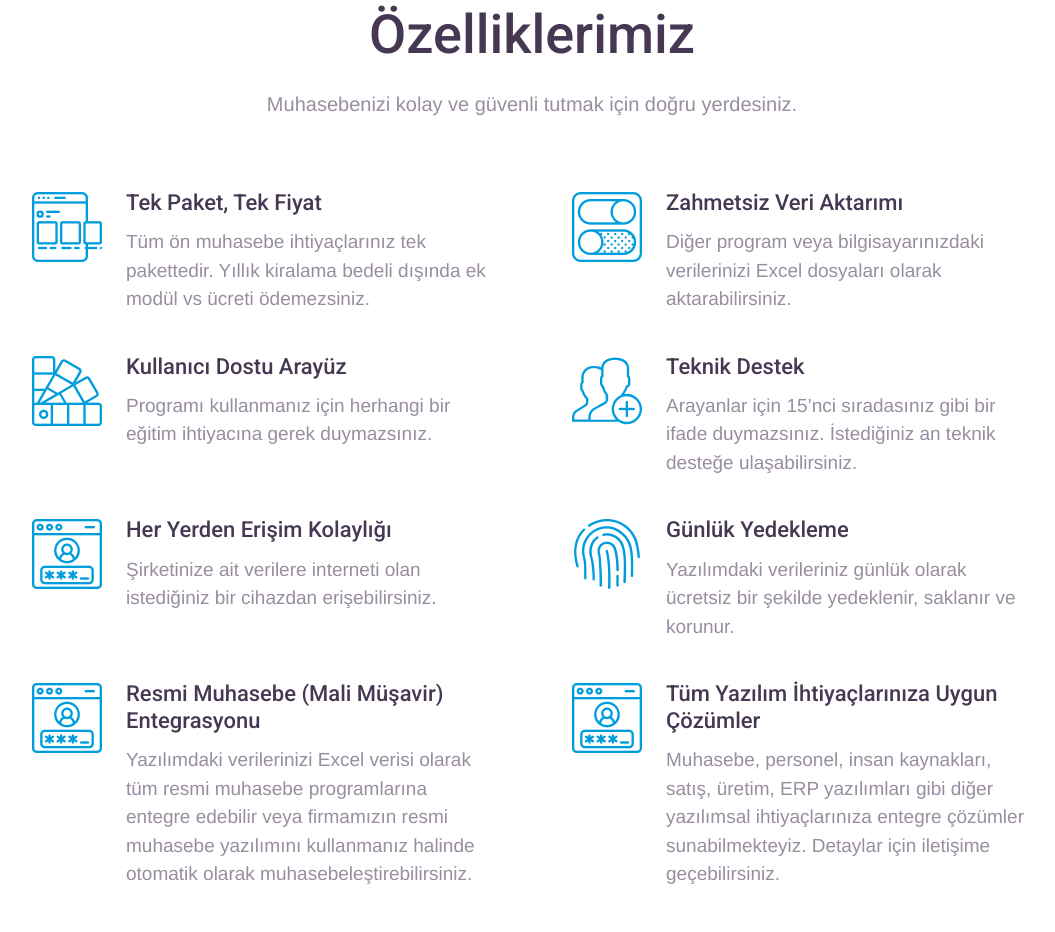
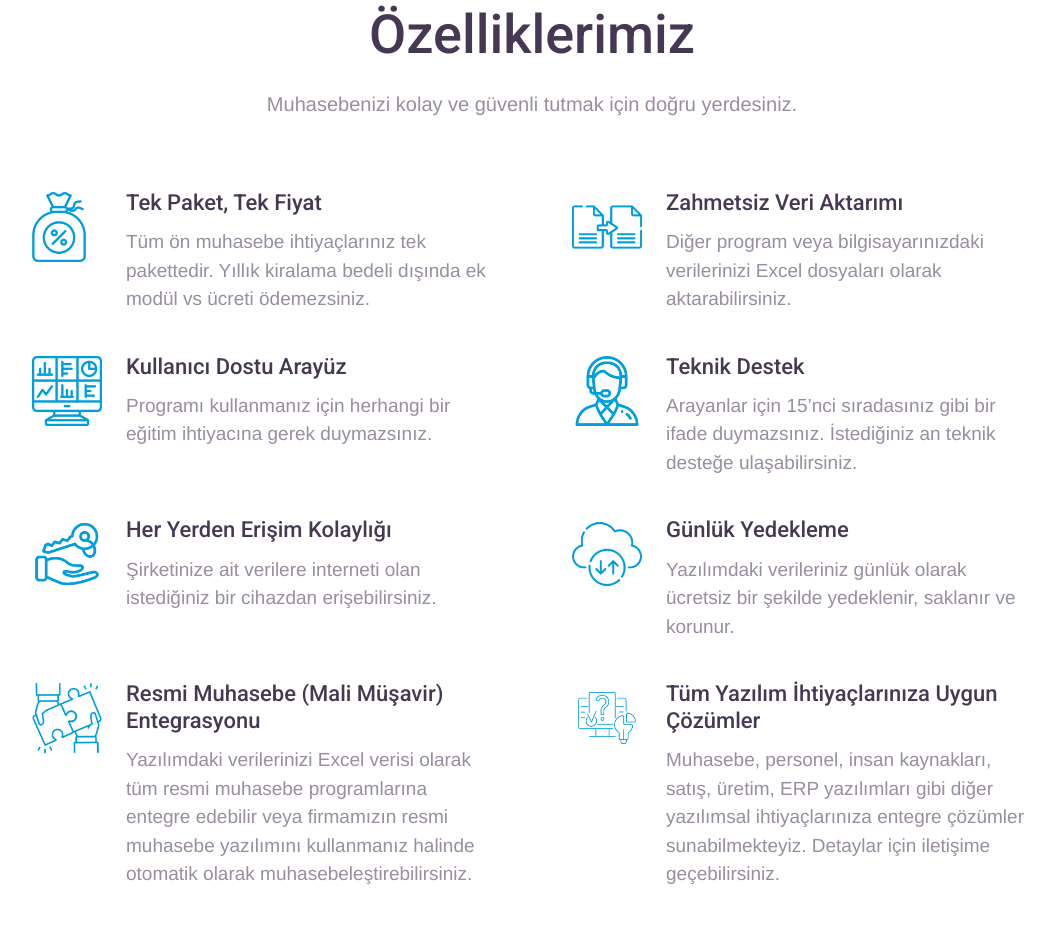
Before and after one commit to emirkaya57/muhasebe-tanitim, a website: page index.html in a window 1280 px wide. Shown: the part 965-1897 px from the top of the page, without its empty margins (108-1163 px from the left). Drawn offline with Linux system fonts and the light colour scheme; files whose address does not match are found by name; a web font is replaced by a local one.

Commit message:
homepage icon

```diff
--- a/index.html
+++ b/index.html
@@ -233,7 +233,8 @@
 							<div class="fbox-5 pc-25 mb-40 wow fadeInUp" data-wow-delay="0.4s">
 
 								<!-- Icon -->
-								<div class="fbox-ico ico-70 skyblue-color"><span class="flaticon-ads"></span></div>
+								<div class="fbox-ico ico-70 skyblue-color"><img src="/images/1.png" alt="iş hesap">
+								</div>
 
 								<!-- Text -->
 								<div class="fbox-txt">
@@ -257,7 +258,8 @@
 							<div class="fbox-5 pc-25 mb-40 wow fadeInUp" data-wow-delay="0.4s">
 
 								<!-- Icon -->
-								<div class="fbox-ico ico-70 skyblue-color"><span class="flaticon-switch"></span></div>
+								<div class="fbox-ico ico-70 skyblue-color"><img src="/images/2.png" alt="iş hesap">
+								</div>
 
 								<!-- Text -->
 								<div class="fbox-txt">
@@ -281,7 +283,8 @@
 							<div class="fbox-5 pc-25 mb-40 wow fadeInUp" data-wow-delay="0.6s">
 
 								<!-- Icon -->
-								<div class="fbox-ico ico-70 skyblue-color"><span class="flaticon-pantone"></span></div>
+								<div class="fbox-ico ico-70 skyblue-color"><img src="/images/3.png" alt="iş hesap">
+								</div>
 
 								<!-- Text -->
 								<div class="fbox-txt">
@@ -305,7 +308,8 @@
 							<div class="fbox-5 pc-25 mb-40 wow fadeInUp" data-wow-delay="0.6s">
 
 								<!-- Icon -->
-								<div class="fbox-ico ico-70 skyblue-color"><span class="flaticon-user-1"></span></div>
+								<div class="fbox-ico ico-70 skyblue-color"><img src="/images/4.png" alt="iş hesap">
+								</div>
 
 								<!-- Text -->
 								<div class="fbox-txt">
@@ -331,7 +335,8 @@
 							<div class="fbox-5 pc-25 mb-40 wow fadeInUp" data-wow-delay="0.8s">
 
 								<!-- Icon -->
-								<div class="fbox-ico ico-70 skyblue-color"><span class="flaticon-browser"></span></div>
+								<div class="fbox-ico ico-70 skyblue-color"><img src="/images/5.png" alt="iş hesap">
+								</div>
 
 								<!-- Text -->
 								<div class="fbox-txt">
@@ -355,7 +360,8 @@
 							<div class="fbox-5 pc-25 mb-40 wow fadeInUp" data-wow-delay="0.8s">
 
 								<!-- Icon -->
-								<div class="fbox-ico ico-70 skyblue-color"><span class="flaticon-fingerprint"></span>
+								<div class="fbox-ico ico-70 skyblue-color"><img src="/images/6.png"
+										alt="iş hesap"></span>
 								</div>
 
 								<!-- Text -->
@@ -378,7 +384,8 @@
 							<div class="fbox-5 pc-25 mb-40 wow fadeInUp" data-wow-delay="0.8s">
 
 								<!-- Icon -->
-								<div class="fbox-ico ico-70 skyblue-color"><span class="flaticon-browser"></span></div>
+								<div class="fbox-ico ico-70 skyblue-color"><img src="/images/7.png" alt="iş hesap">
+								</div>
 
 								<!-- Text -->
 								<div class="fbox-txt">
@@ -401,7 +408,8 @@
 							<div class="fbox-5 pc-25 mb-40 wow fadeInUp" data-wow-delay="0.8s">
 
 								<!-- Icon -->
-								<div class="fbox-ico ico-70 skyblue-color"><span class="flaticon-browser"></span></div>
+								<div class="fbox-ico ico-70 skyblue-color"><img src="/images/8.png" alt="iş hesap">
+								</div>
 
 								<!-- Text -->
 								<div class="fbox-txt">
@@ -1197,7 +1205,7 @@
 								<!-- Pricing Table Button  -->
 								<div class="row justify-content-between">
 									<a href="#" class="btn btn-tra-grey skyblue-hover">Şimdi Alın</a>
-									<a href="#daha-fazla-bilgi" class="pt-35">Daha Fazla Bilgi</a>
+									<a href="paketler.html" class="pt-35">Daha Fazla Bilgi</a>
 								</div>
 
 							</div>
@@ -1228,7 +1236,7 @@
 								<!-- Pricing Table Button -->
 								<div class="row justify-content-between">
 									<a href="#" class="btn btn-tra-grey skyblue-hover">Şimdi Alın</a>
-									<a href="#daha-fazla-bilgi" class="pt-35">Daha Fazla Bilgi</a>
+									<a href="paketler.html" class="pt-35">Daha Fazla Bilgi</a>
 								</div>
 
 							</div>
@@ -1259,7 +1267,7 @@
 								<!-- Pricing Table Button -->
 								<div class="row justify-content-between">
 									<a href="#" class="btn btn-tra-grey skyblue-hover">Şimdi Alın</a>
-									<a href="#daha-fazla-bilgi" class="pt-35">Daha Fazla Bilgi</a>
+									<a href="paketler.html" class="pt-35">Daha Fazla Bilgi</a>
 								</div>
 
 							</div>
```
Also changed, not shown: images/1.png (added), images/2.png (added), images/3.png (added), images/4.png (added), images/5.png (added), images/6.png (added), images/7.png (added), images/8.png (added).
